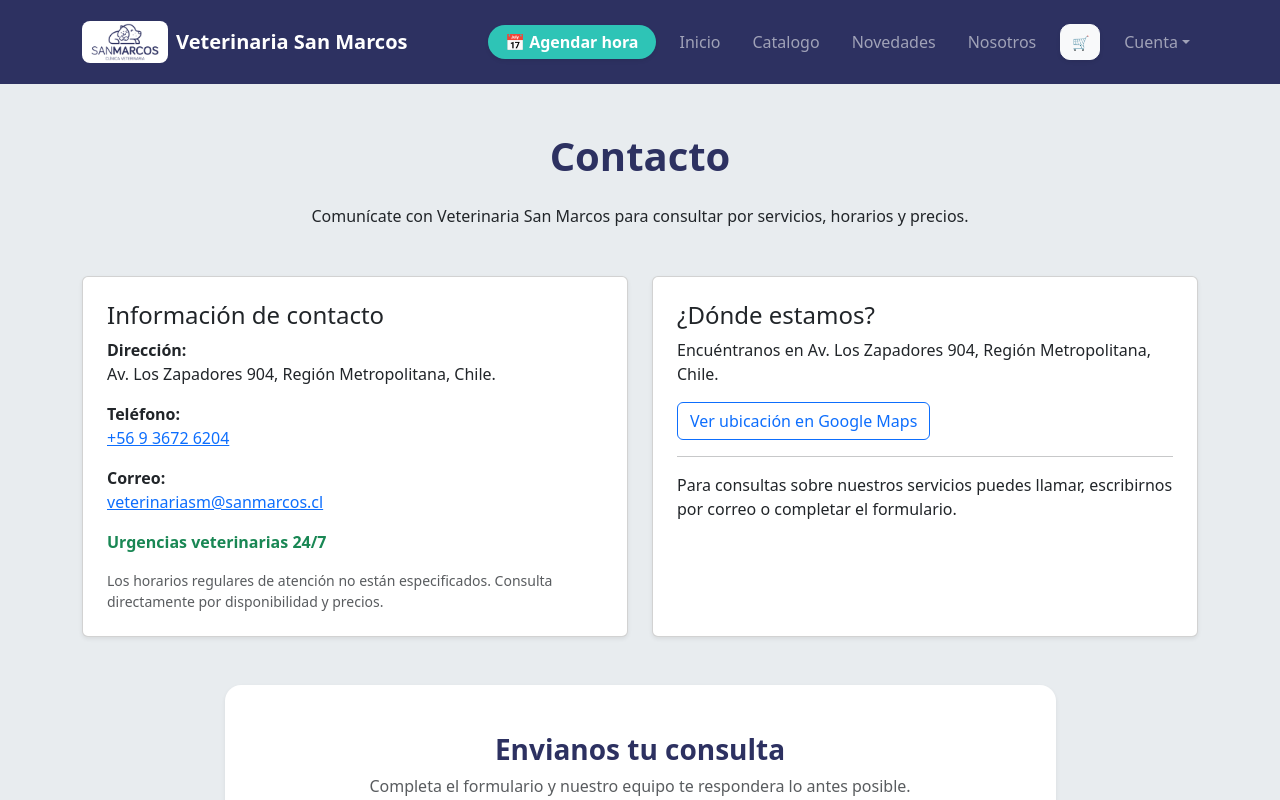
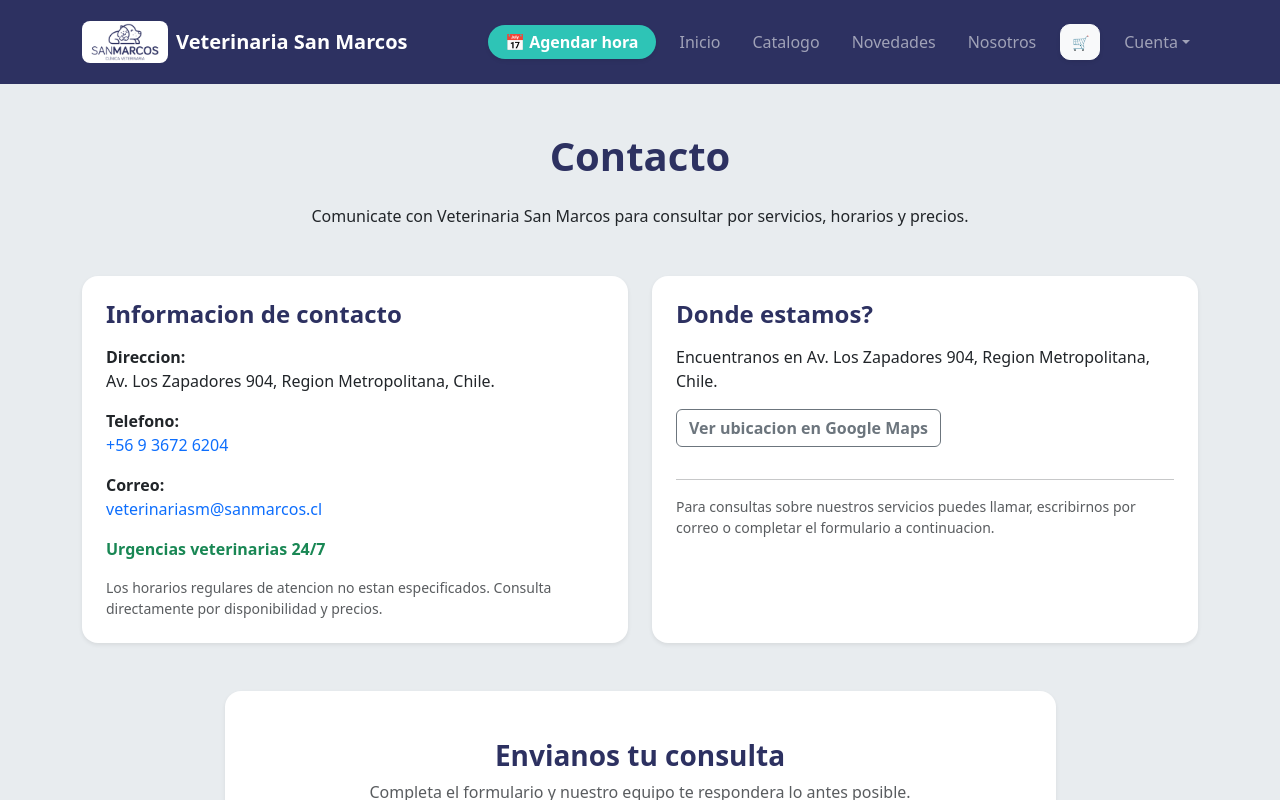
Before and after one commit to IgorEeyore/VeterinariaFrontend, a React (Vite) app: page /contacto in a window 1280 px wide. Shown: the top 800 px of the page. Built offline with nearby package versions, Linux system fonts and the light colour scheme.

Commit message:
unificar estilo visual y limpiar formato

```diff
--- a/src/paginas/Contacto.tsx
+++ b/src/paginas/Contacto.tsx
@@ -1,5 +1,4 @@
-
-import FormularioContacto from "../componentes/organismos/FormularioContacto";
+import FormularioContacto from "../componentes/organismos/FormularioContacto"
 
 function Contacto() {
   return (
@@ -12,30 +11,29 @@ function Contacto() {
       </h1>
 
       <p className="text-center mb-5">
-        Comunícate con Veterinaria San Marcos para consultar por
+        Comunicate con Veterinaria San Marcos para consultar por
         servicios, horarios y precios.
       </p>
 
-      {/* INFORMACIÓN DE CONTACTO */}
       <div className="row g-4 mb-5">
         <div className="col-12 col-md-6">
-          <div className="card h-100 shadow-sm">
+          <div className="card h-100 shadow-sm border-0 rounded-4">
             <div className="card-body p-4">
-              <h2 className="h4">
-                Información de contacto
+              <h2 className="h4 fw-bold" style={{ color: "#2D3161" }}>
+                Informacion de contacto
               </h2>
 
-              <p>
-                <strong>Dirección:</strong>
+              <p className="mt-3">
+                <strong>Direccion:</strong>
                 <br />
                 Av. Los Zapadores 904,
-                Región Metropolitana, Chile.
+                Region Metropolitana, Chile.
               </p>
 
               <p>
-                <strong>Teléfono:</strong>
+                <strong>Telefono:</strong>
                 <br />
-                <a href="tel:+56936726204">
+                <a href="tel:+56936726204" className="text-decoration-none">
                   +56 9 3672 6204
                 </a>
               </p>
@@ -43,7 +41,7 @@ function Contacto() {
               <p>
                 <strong>Correo:</strong>
                 <br />
-                <a href="mailto:veterinariasm@sanmarcos.cl">
+                <a href="mailto:veterinariasm@sanmarcos.cl" className="text-decoration-none">
                   veterinariasm@sanmarcos.cl
                 </a>
               </p>
@@ -53,7 +51,7 @@ function Contacto() {
               </p>
 
               <p className="text-muted small mb-0">
-                Los horarios regulares de atención no están
+                Los horarios regulares de atencion no estan
                 especificados. Consulta directamente por
                 disponibilidad y precios.
               </p>
@@ -61,43 +59,41 @@ function Contacto() {
           </div>
         </div>
 
-        {/* UBICACIÓN EN GOOGLE MAPS */}
         <div className="col-12 col-md-6">
-          <div className="card h-100 shadow-sm">
+          <div className="card h-100 shadow-sm border-0 rounded-4">
             <div className="card-body p-4">
-              <h2 className="h4">
-                ¿Dónde estamos?
+              <h2 className="h4 fw-bold" style={{ color: "#2D3161" }}>
+                Donde estamos?
               </h2>
 
-              <p>
-                Encuéntranos en Av. Los Zapadores 904,
-                Región Metropolitana, Chile.
+              <p className="mt-3">
+                Encuentranos en Av. Los Zapadores 904,
+                Region Metropolitana, Chile.
               </p>
 
               <a
                 href="https://www.google.com/maps/search/?api=1&query=Av.+Los+Zapadores+904%2C+Chile"
                 target="_blank"
                 rel="noopener noreferrer"
-                className="btn btn-outline-primary"
+                className="btn btn-outline-secondary fw-semibold mb-3"
               >
-                Ver ubicación en Google Maps
+                Ver ubicacion en Google Maps
               </a>
 
               <hr />
 
-              <p className="mb-0">
+              <p className="mb-0 text-muted small">
                 Para consultas sobre nuestros servicios puedes
-                llamar, escribirnos por correo o completar el formulario.
+                llamar, escribirnos por correo o completar el formulario a continuacion.
               </p>
             </div>
           </div>
         </div>
       </div>
 
-      {/* FORMULARIO REUTILIZABLE */}
       <FormularioContacto />
     </div>
-  );
+  )
 }
 
-export default Contacto;
+export default Contacto
```
